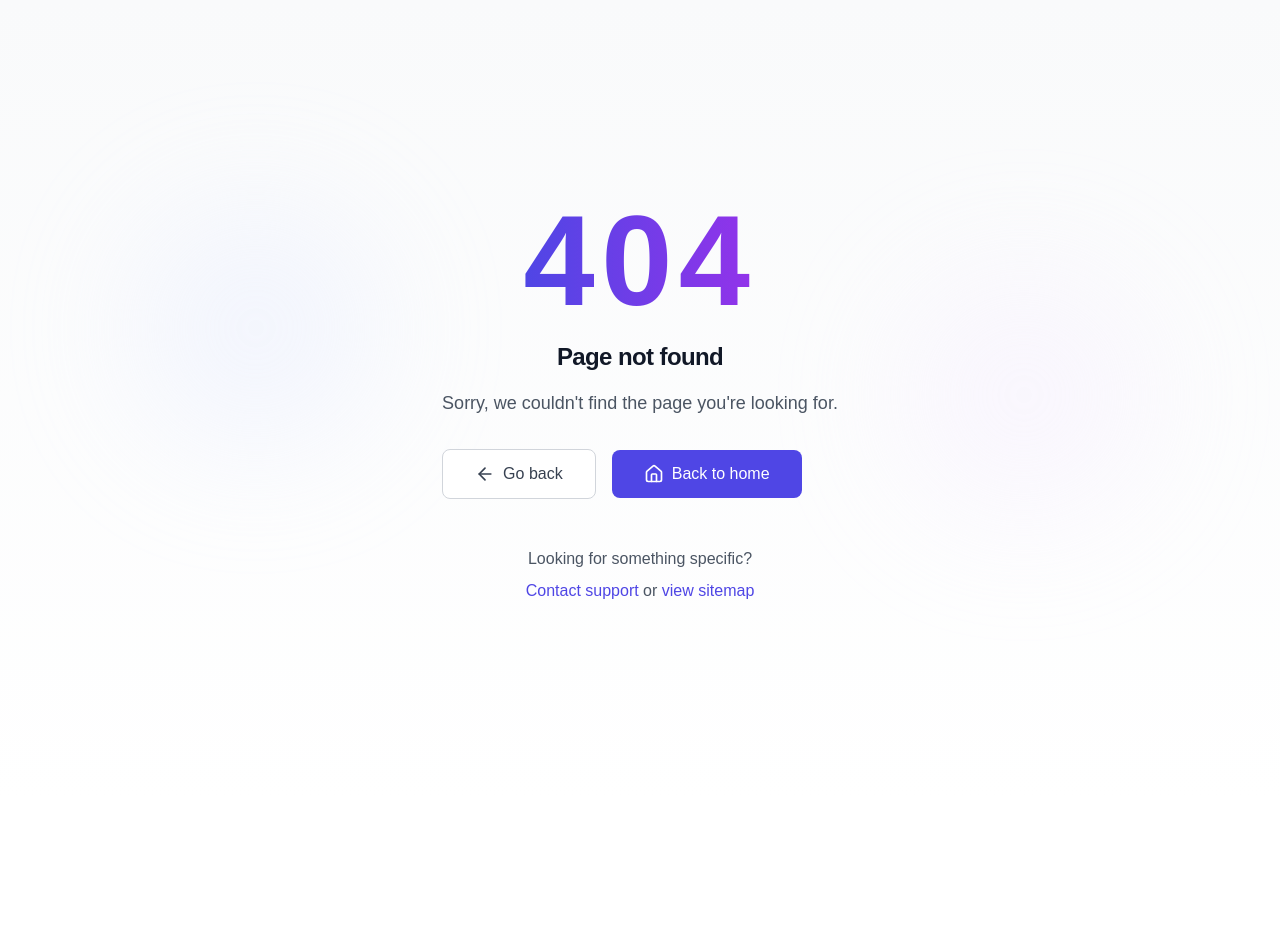
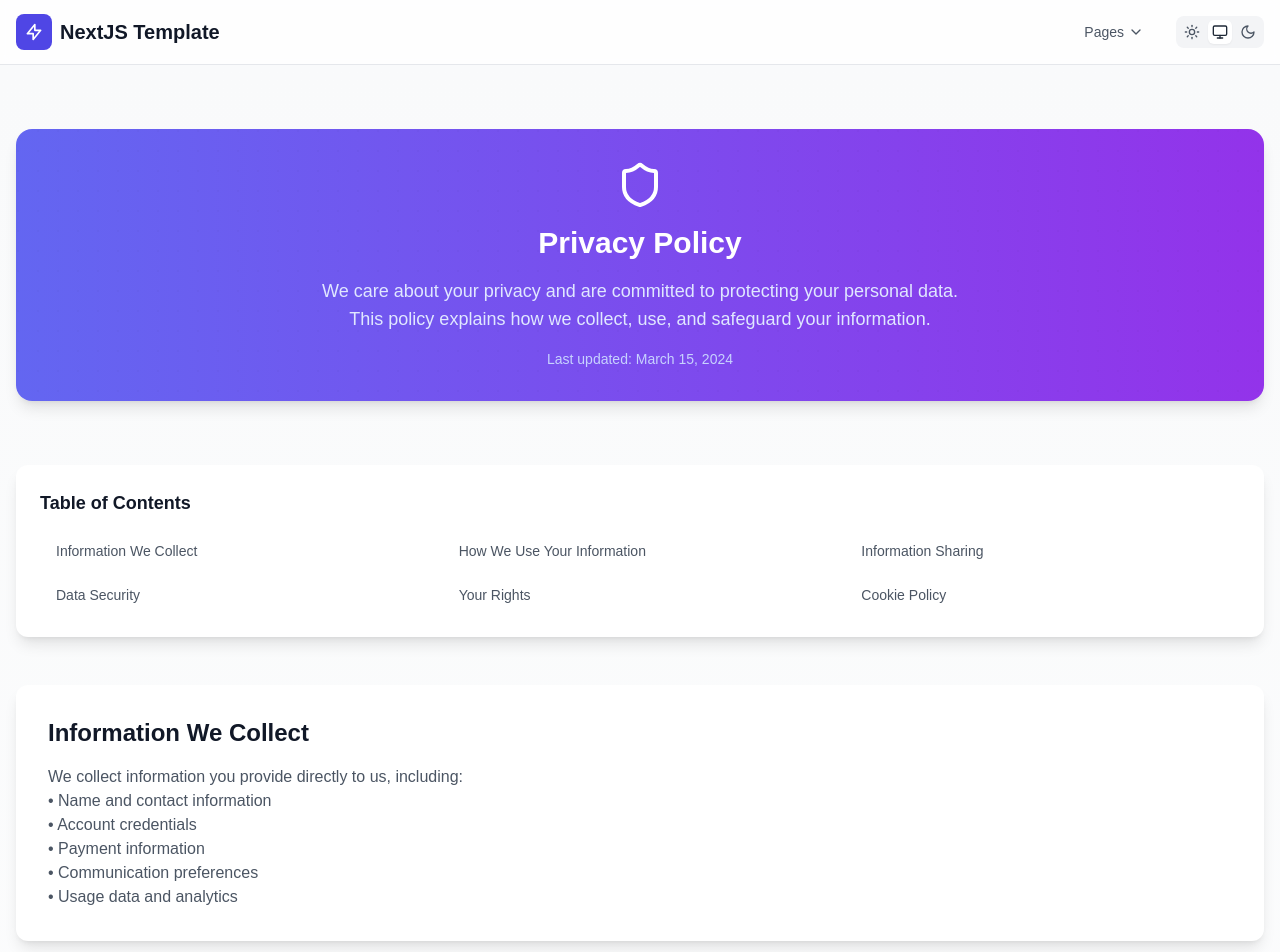
Before and after one commit to RomaLetodiani/Next-Boilerplate, a Next.js app: page /legal/privacy in a window 1280 px wide. Before the commit this address had no page. Shown: the top 952 px of the page. Before the commit the page ends 800 px from the top, so only its background shows below. Built offline with nearby package versions, Linux system fonts and the light colour scheme.

Commit message:
Legal Pages

```diff
--- /dev/null
+++ b/src/app/(home)/legal/acceptable-use/page.tsx
@@ -0,0 +1,12 @@
+// Key sections:
+// - Prohibited Activities
+// - Content Guidelines
+// - Security Requirements
+// - Network Usage
+// - Enforcement Actions
+// - Reporting Violations
+
+const AcceptableUse = () => {
+  return <div>Acceptable Use</div>;
+};
+export default AcceptableUse;
--- /dev/null
+++ b/src/app/(home)/legal/cookies/page.tsx
@@ -0,0 +1,12 @@
+// Key sections:
+// - What Are Cookies
+// - Types of Cookies We Use
+// - How We Use Cookies
+// - Managing Cookie Preferences
+// - Third-party Cookies
+// - Cookie Consent
+
+const Cookies = () => {
+  return <div>Cookies</div>;
+};
+export default Cookies;
--- /dev/null
+++ b/src/app/(home)/legal/copyright/page.tsx
@@ -0,0 +1,12 @@
+// Key sections:
+// - Copyright Protection
+// - Licensed Materials
+// - Fair Use
+// - DMCA Compliance
+// - Reporting Infringement
+// - Takedown Procedures
+
+const Copyright = () => {
+  return <div>Copyright Protection</div>;
+};
+export default Copyright;
--- /dev/null
+++ b/src/app/(home)/legal/dpa/page.tsx
@@ -0,0 +1,12 @@
+// Key sections:
+// - Scope of Processing
+// - Data Protection
+// - Subprocessors
+// - Data Transfer
+// - Audit Rights
+// - Breach Handling
+
+const DPA = () => {
+  return <div>Data Processing Agreement</div>;
+};
+export default DPA;
--- /dev/null
+++ b/src/app/(home)/legal/gdpr/page.tsx
@@ -0,0 +1,12 @@
+// Key sections:
+// - Data Processing Agreement
+// - Data Subject Rights
+// - Data Protection Measures
+// - International Transfers
+// - Data Retention
+// - Breach Notification
+
+const GDPR = () => {
+  return <div>General Data Protection Regulation</div>;
+};
+export default GDPR;
--- /dev/null
+++ b/src/app/(home)/legal/privacy/page.tsx
@@ -0,0 +1,145 @@
+import { Shield } from "lucide-react";
+import Link from "next/link";
+
+const sections = [
+  {
+    title: "Information We Collect",
+    content: `We collect information you provide directly to us, including:
+      • Name and contact information
+      • Account credentials
+      • Payment information
+      • Communication preferences
+      • Usage data and analytics`,
+  },
+  {
+    title: "How We Use Your Information",
+    content: `We use the information we collect to:
+      • Provide and maintain our services
+      • Process your transactions
+      • Send you technical notices and updates
+      • Respond to your comments and questions
+      • Prevent fraud and abuse`,
+  },
+  {
+    title: "Information Sharing",
+    content: `We may share your information with:
+      • Service providers and business partners
+      • Law enforcement when required
+      • Other parties with your consent
+      We never sell your personal information to third parties.`,
+  },
+  {
+    title: "Data Security",
+    content: `We implement appropriate technical and organizational measures to protect your data, including:
+      • Encryption in transit and at rest
+      • Regular security assessments
+      • Access controls and monitoring
+      • Secure data centers`,
+  },
+  {
+    title: "Your Rights",
+    content: `You have the right to:
+      • Access your personal information
+      • Correct inaccurate data
+      • Request deletion of your data
+      • Object to processing
+      • Data portability`,
+  },
+  {
+    title: "Cookie Policy",
+    content: `We use cookies and similar technologies to:
+      • Remember your preferences
+      • Analyze site traffic
+      • Personalize content
+      • Improve our services`,
+  },
+];
+
+const PrivacyPage = () => (
+  <div className="min-h-screen bg-gradient-to-b from-gray-50 to-white dark:from-gray-900 dark:to-gray-800">
+    <div className="container mx-auto px-4 py-16">
+      {/* Header */}
+      <div className="relative mb-16 overflow-hidden rounded-2xl bg-gradient-to-r from-indigo-500 to-purple-600 p-8 text-white shadow-lg">
+        <div className="relative z-10">
+          <div className="flex items-center justify-center">
+            <Shield className="h-12 w-12" />
+          </div>
+          <h1 className="mt-4 text-center text-3xl font-bold">Privacy Policy</h1>
+          <p className="mx-auto mt-4 max-w-2xl text-center text-lg text-indigo-100">
+            We care about your privacy and are committed to protecting your personal data. This
+            policy explains how we collect, use, and safeguard your information.
+          </p>
+          <p className="mt-4 text-center text-sm text-indigo-200">Last updated: March 15, 2024</p>
+        </div>
+        <div className="absolute inset-0 bg-grid-modern opacity-10" />
+      </div>
+
+      {/* Quick Navigation */}
+      <div className="mb-12 rounded-xl bg-white p-6 shadow-lg dark:bg-gray-800">
+        <h2 className="mb-4 text-lg font-semibold text-gray-900 dark:text-white">
+          Table of Contents
+        </h2>
+        <div className="grid gap-2 sm:grid-cols-2 lg:grid-cols-3">
+          {sections.map((section) => (
+            <Link
+              key={section.title}
+              href={`#${section.title.toLowerCase().replace(/\s+/g, "-")}`}
+              className="rounded-lg px-4 py-2 text-sm text-gray-600 transition-colors hover:bg-gray-50 hover:text-gray-900 dark:text-gray-300 dark:hover:bg-gray-700/50 dark:hover:text-white"
+            >
+              {section.title}
+            </Link>
+          ))}
+        </div>
+      </div>
+
+      {/* Content Sections */}
+      <div className="space-y-12">
+        {sections.map((section) => (
+          <section
+            key={section.title}
+            id={section.title.toLowerCase().replace(/\s+/g, "-")}
+            className="scroll-mt-16"
+          >
+            <div className="rounded-xl bg-white p-8 shadow-lg dark:bg-gray-800">
+              <h2 className="text-2xl font-semibold text-gray-900 dark:text-white">
+                {section.title}
+              </h2>
+              <div className="mt-4 whitespace-pre-line text-gray-600 dark:text-gray-300">
+                {section.content}
+              </div>
+            </div>
+          </section>
+        ))}
+      </div>
+
+      {/* Contact Section */}
+      <div className="mt-16 rounded-xl bg-gray-50 p-8 dark:bg-gray-800/50">
+        <div className="text-center">
+          <h2 className="text-2xl font-semibold text-gray-900 dark:text-white">
+            Questions About Our Privacy Policy?
+          </h2>
+          <p className="mt-2 text-gray-600 dark:text-gray-300">
+            If you have any questions about our privacy practices, please don't hesitate to contact
+            us.
+          </p>
+          <div className="mt-6 flex justify-center space-x-4">
+            <Link
+              href="/contact"
+              className="rounded-lg bg-indigo-600 px-6 py-2 text-white transition-colors hover:bg-indigo-700 dark:bg-indigo-500 dark:hover:bg-indigo-600"
+            >
+              Contact Us
+            </Link>
+            <Link
+              href="/help"
+              className="rounded-lg border border-gray-300 bg-white px-6 py-2 text-gray-700 transition-colors hover:bg-gray-50 dark:border-gray-600 dark:bg-gray-700 dark:text-gray-300 dark:hover:bg-gray-600"
+            >
+              Visit Help Center
+            </Link>
+          </div>
+        </div>
+      </div>
+    </div>
+  </div>
+);
+
+export default PrivacyPage;
--- /dev/null
+++ b/src/app/(home)/legal/refund/page.tsx
@@ -0,0 +1,12 @@
+// Key sections:
+// - Eligibility
+// - Refund Process
+// - Timeframes
+// - Exclusions
+// - Payment Methods
+// - Contact Information
+
+const Refund = () => {
+  return <div>Refund Policy</div>;
+};
+export default Refund;
--- /dev/null
+++ b/src/app/(home)/legal/sla/page.tsx
@@ -0,0 +1,12 @@
+// Key sections:
+// - Service Availability
+// - Performance Metrics
+// - Support Response Times
+// - Maintenance Windows
+// - Credits and Compensation
+// - Exclusions
+
+const SLA = () => {
+  return <div>Service Level Agreement</div>;
+};
+export default SLA;
--- /dev/null
+++ b/src/app/(home)/legal/terms/page.tsx
@@ -0,0 +1,15 @@
+// Key sections:
+// - Acceptance of Terms
+// - User Registration
+// - Service Rules and Conduct
+// - Intellectual Property Rights
+// - Payment Terms
+// - Service Modifications
+// - Account Termination
+// - Disclaimers and Limitations
+// - Governing Law
+
+const Terms = () => {
+  return <div>Terms & Conditions</div>;
+};
+export default Terms;
--- /dev/null
+++ b/src/layout/(home)/legal/legal-navigation-items.tsx
@@ -0,0 +1,13 @@
+import { Cookie, FileText, Shield, ShieldCheck } from "lucide-react";
+
+export const legalNavigationItems = [
+  { name: "Acceptable Use", href: "/legal/acceptable-use", icon: <ShieldCheck /> },
+  { name: "Cookie Policy", href: "/legal/cookie-policy", icon: <Cookie /> },
+  { name: "Copyright", href: "/legal/copyright", icon: <FileText /> },
+  { name: "Data Protection Agreement", href: "/legal/dpa", icon: <Shield /> },
+  { name: "GDPR Compliance", href: "/legal/gdpr", icon: <Shield /> },
+  { name: "Privacy Policy", href: "/legal/privacy", icon: <Shield /> },
+  { name: "Refund Policy", href: "/legal/refund", icon: <FileText /> },
+  { name: "Service Level Agreement", href: "/legal/sla", icon: <FileText /> },
+  { name: "Terms & Conditions", href: "/legal/terms", icon: <FileText /> },
+];
```
